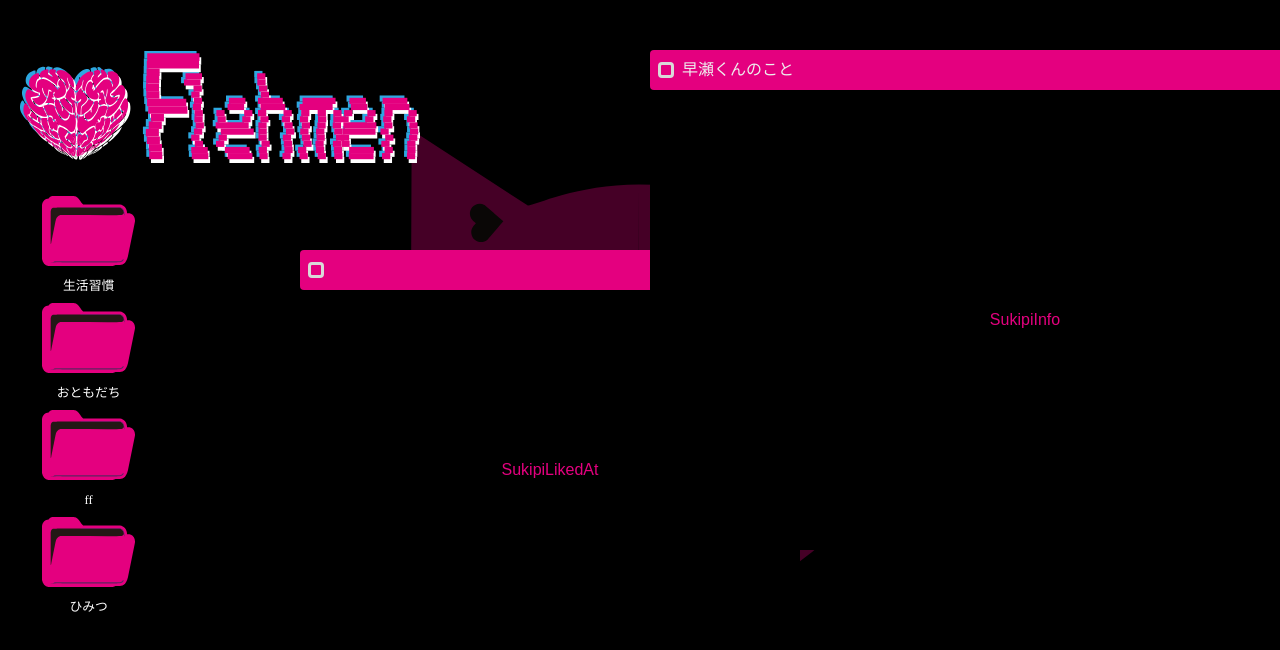
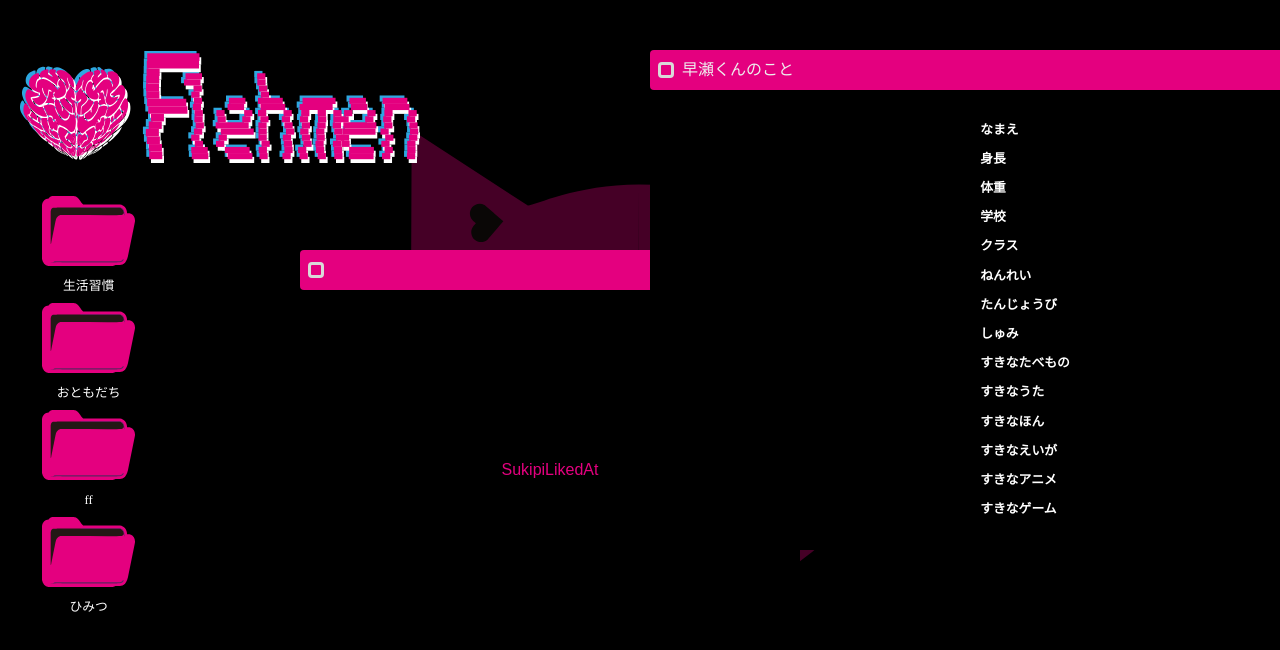
Before and after one commit to y4asse/flehmen, a Next.js app in the folder frontend/: page / in a window 1280 px wide. Shown: the top 650 px of the page. Built offline with nearby package versions, Linux system fonts and the light colour scheme; a web font is replaced by a local one.

Commit message:
ホーム画面

```diff
--- a/frontend/src/app/(dashboard)/(home)/_components/SukipiInfo.tsx
+++ b/frontend/src/app/(dashboard)/(home)/_components/SukipiInfo.tsx
@@ -1,5 +1,61 @@
 import React from "react";
+import { title } from "process";
 
+// 情報アイテムのリスト
+const infoItems = [
+  { title: "なまえ", content: "" },
+  { title: "身長", content: "" },
+  { title: "体重", content: "" },
+  { title: "学校", content: "" },
+  { title: "クラス", content: "" },
+  { title: "ねんれい", content: "" },
+  { title: "たんじょうび", content: "" },
+  { title: "しゅみ", content: "" },
+  { title: "すきなたべもの", content: "" },
+  { title: "すきなうた", content: "" },
+  { title: "すきなほん", content: "" },
+  { title: "すきなえいが", content: "" },
+  { title: "すきなアニメ", content: "" },
+  { title: "すきなゲーム", content: "" }
+];
+
+// Propsの型定義
+type Props = {
+  title: string;
+  content: string;
+};
+
+// メインコンポーネント
 export const SukipiInfo = () => {
-  return <p className="text-primary">SukipiInfo</p>;
+  return (
+    <div>
+      {infoItems.map((item) => (
+        <InfoItem key={item.title} title={item.title} content={item.content} />
+      ))}
+    </div>
+  );
 };
+
+// 情報項目コンポーネント
+const InfoItem = ({ title, content }: Props) => {
+  return (
+    <div style={styles.infoItem}>
+      <div style={styles.title}>{title}</div>
+      <div style={styles.content}>{content}</div>
+    </div>
+  );
+};
+
+// スタイルの定義
+const styles: { [key: string]: React.CSSProperties } = {
+  infoItem: {
+    display: "flex",
+    margin: "10px 0",
+    fontSize: "0.8em",
+    fontWeight: "bold",
+    color: "white",
+    fontFamily: '"PixelMplus10"',
+  },
+};
+
+export default SukipiInfo;
```
